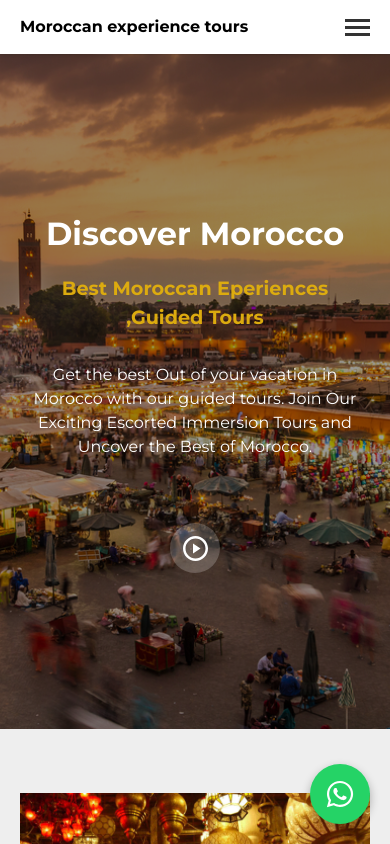
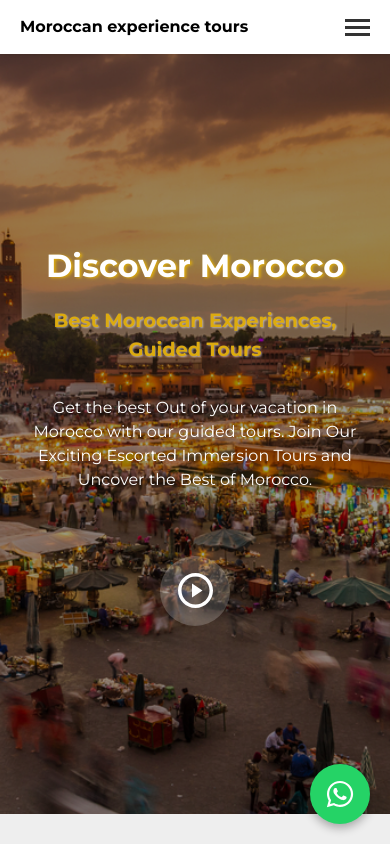
Before and after one commit to YoussefBenlarbi/fornt-end-agency, a Next.js app: page / in a window 390 px wide. Shown: the top 844 px of the page. Built offline with nearby package versions, Linux system fonts and the light colour scheme.

Commit message:
modif 02-09-2024

```diff
--- a/src/components/HeroSection.css
+++ b/src/components/HeroSection.css
@@ -2,7 +2,7 @@
   background-image: url('/images/2b07012ee3.jpg');
   background-size: cover;
   background-position: center;
-  min-height: 80vh;
+  min-height: 90vh; /* Increased from 80vh to 90vh */
   display: flex;
   align-items: center;
   padding: 2rem 5%;
@@ -52,12 +52,19 @@
   background-color: rgba(255, 255, 255, 0.2);
   border: none;
   color: white;
-  width: 80px;
-  height: 80px;
+  width: 100px; /* Increased from 80px to 100px */
+  height: 100px; /* Increased from 80px to 100px */
   border-radius: 50%;
   cursor: pointer;
   transition: all 0.3s ease;
-  margin-left: auto; /* Add this line to move the button to the right */
+  margin-left: auto;
+  margin-right: 20%; /* Add margin-right for desktop layout */
+}
+
+@media (max-width: 768px) {
+  .play-button {
+    margin-right: 0; /* Remove margin-right for mobile layout */
+  }
 }
 
 .play-button:hover {
@@ -66,8 +73,8 @@
 }
 
 .play-button svg {
-  width: 40px;
-  height: 40px;
+  width: 50px; /* Increased from 40px to 50px */
+  height: 50px; /* Increased from 40px to 50px */
 }
 
 .video-overlay {
@@ -117,14 +124,14 @@
   }
 
   .play-button {
-    width: 60px;
-    height: 60px;
+    width: 80px; /* Increased from 60px to 80px */
+    height: 80px; /* Increased from 60px to 80px */
     margin-left: 0; /* Reset margin for mobile view */
   }
 
   .play-button svg {
-    width: 30px;
-    height: 30px;
+    width: 40px; /* Increased from 30px to 40px */
+    height: 40px; /* Increased from 30px to 40px */
   }
 }
 
@@ -134,12 +141,12 @@
   }
 
   .play-button {
-    width: 50px;
-    height: 50px;
+    width: 70px; /* Increased from 50px to 70px */
+    height: 70px; /* Increased from 50px to 70px */
   }
 
   .play-button svg {
-    width: 25px;
-    height: 25px;
+    width: 35px; /* Increased from 25px to 35px */
+    height: 35px; /* Increased from 25px to 35px */
   }
 }
--- a/src/components/HeroSection.jsx
+++ b/src/components/HeroSection.jsx
@@ -14,10 +14,10 @@ const HeroSection = () => {
     <div className="hero-section">
       <div className="hero-content">
         <div className="hero-text">
-          <h1 style={{ fontWeight: 'bold' }}>Discover Morocco</h1>
+          <h1 style={{ fontWeight: 'bold', textShadow: '2px 1px 3px #DCAB0F' }}>Discover Morocco</h1>
           {/* <p><strong style={{ color: '#DCAB0F', fontSize: '1.2em' }}>Best Moroccan Eperiences ,Guided Tours</strong></p> */}
           {/* <p>Get the best Out of your vacation in Morocco with our guided tours. Join Our Exciting Escorted Immersion Tours and Uncover the Best of Morocco.</p> */}
-          <p><strong style={{ color: '#DCAB0F', fontSize: '1.2em' }}>Best Moroccan Eperiences ,Guided Tours</strong></p>
+          <p><strong style={{ color: '#DCAB0F', fontSize: '1.2em', textShadow: '1px 1px 2px rgba(255, 255, 255, 0.5)' }}>Best Moroccan Experiences, Guided Tours</strong></p>
           <p>Get the best Out of your vacation in Morocco with our guided tours. Join Our Exciting Escorted Immersion Tours and Uncover the Best of Morocco.</p>
         </div>
         <button
```
